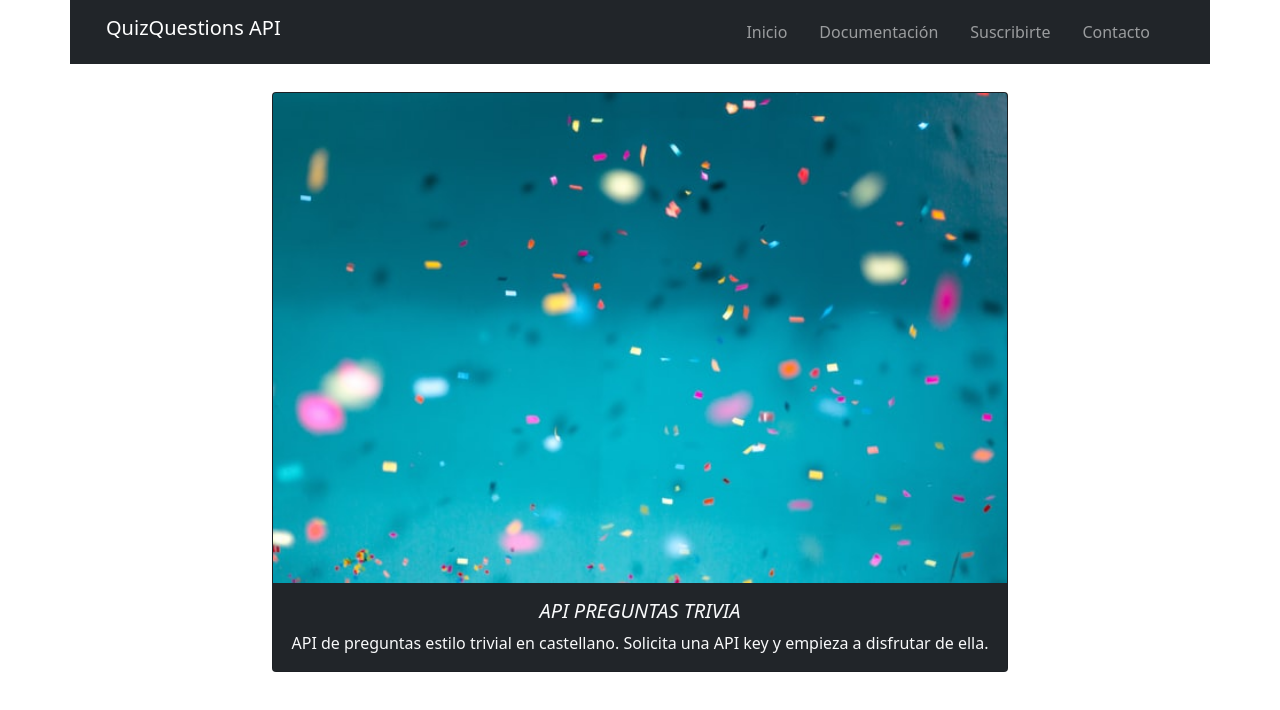
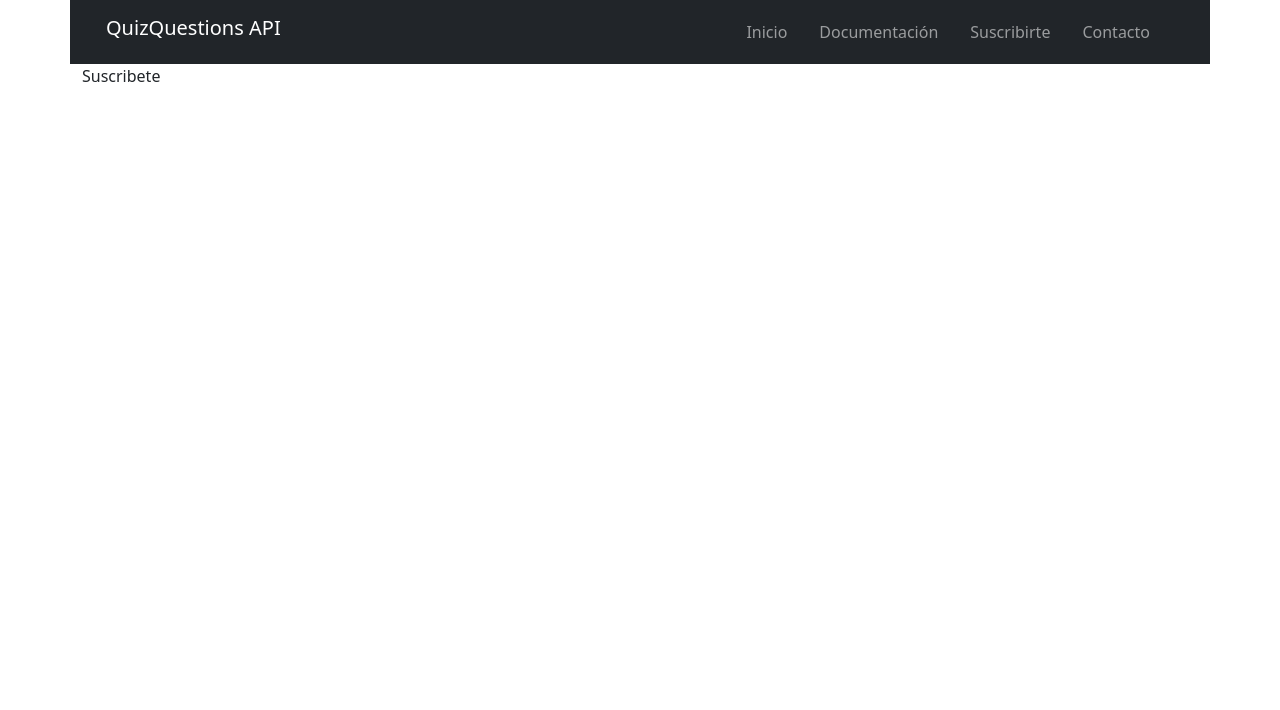
Before and after one commit to jorgeAgoiz/test-app-vite, a React (Vite) app: page /suscribe in a window 1280 px wide. Shown: the top 710 px of the page. Built offline with nearby package versions, Linux system fonts and the light colour scheme.

Commit message:
Added wouter to handle the routes

```diff
--- a/package.json
+++ b/package.json
@@ -10,7 +10,8 @@
     "bootstrap": "^5.1.3",
     "react": "^17.0.0",
     "react-bootstrap": "^2.0.1",
-    "react-dom": "^17.0.0"
+    "react-dom": "^17.0.0",
+    "wouter": "^2.8.0-alpha.1"
   },
   "devDependencies": {
     "@types/react": "^17.0.0",
--- a/src/App.tsx
+++ b/src/App.tsx
@@ -1,6 +1,10 @@
 import React from 'react'
-import { Card, Col, Container, Row } from 'react-bootstrap'
+import { Container } from 'react-bootstrap'
+import { Route, Switch } from 'wouter'
+import Contact from './components/Contact/Contact'
 import Header from './components/Header/Header'
+import Home from './components/Home/Home'
+import Suscribe from './components/Suscribe/Suscribe'
 
 
 const App = (): JSX.Element => {
@@ -8,22 +12,11 @@ const App = (): JSX.Element => {
 	return (
 		<Container className='App'>
 			<Header />
-			<Row xs={1} md={2} lg={2} xl={2} className="g-4 mt-1 justify-content-center">
-				<Col md={10} lg={8} xl={8}>
-					<Card bg='dark' className='text-light' >
-						<Card.Img
-							variant="top"
-							src="../images/mainPic.jpg"
-						/>
-						<Card.Body className='text-center'>
-							<Card.Title className='fst-italic'>API PREGUNTAS TRIVIA</Card.Title>
-							<Card.Text>
-								API de preguntas estilo trivial en castellano. Solicita una API key y empieza a disfrutar de ella.
-							</Card.Text>
-						</Card.Body>
-					</Card>
-				</Col>
-			</Row>
+			<Switch>
+				<Route path={'/'} component={Home} />
+				<Route path={'/contact'} component={Contact} />
+				<Route path={'/suscribe'} component={Suscribe} />
+			</Switch>
 		</Container>
 	)
 }
--- /dev/null
+++ b/src/components/Contact/Contact.tsx
@@ -0,0 +1,12 @@
+import React from 'react'
+
+const Contact = () => {
+
+	return (
+		<div>
+            Contacto
+		</div>
+	)
+}
+
+export default Contact
--- a/src/components/Header/Header.tsx
+++ b/src/components/Header/Header.tsx
@@ -1,7 +1,9 @@
 import React from 'react'
 import { Row, Navbar, Container, Nav } from 'react-bootstrap'
+import { useLocation } from 'wouter'
 
 const Header = (): JSX.Element => {
+	const [ location, setLocation ] = useLocation()
 
 	return (
 		<Row>
@@ -13,16 +15,16 @@ const Header = (): JSX.Element => {
 					<Navbar.Toggle aria-controls="responsive-navbar-nav" />
 					<Navbar.Collapse id="responsive-navbar-nav" className="justify-content-end">
 						<Nav>
-							<Nav.Link className='me-3' href="/">
+							<Nav.Link className='me-3' onClick={() => setLocation('/')}>
 								Inicio
 							</Nav.Link>
-							<Nav.Link className='me-3' href="/documentation">
+							<Nav.Link className='me-3' onClick={() => setLocation('/documentation')}>
 								Documentación
 							</Nav.Link>
-							<Nav.Link className='me-3' href="/suscribe">
+							<Nav.Link className='me-3' onClick={() => setLocation('/suscribe')}>
 								Suscribirte
 							</Nav.Link>
-							<Nav.Link className='me-3' href="/contact">
+							<Nav.Link className='me-3' onClick={() => setLocation('/contact')}>
 								Contacto
 							</Nav.Link>
 						</Nav>
--- /dev/null
+++ b/src/components/Home/Home.tsx
@@ -0,0 +1,28 @@
+import React from 'react'
+import { Row, Col, Card } from 'react-bootstrap'
+
+const Home = () => {
+
+	return (
+		<>
+			<Row xs={1} md={2} lg={2} xl={2} className="g-4 mt-1 justify-content-center">
+				<Col md={10} lg={8} xl={8}>
+					<Card bg='dark' className='text-light' >
+						<Card.Img
+							variant="top"
+							src="../images/mainPic.jpg"
+						/>
+						<Card.Body className='text-center'>
+							<Card.Title className='fst-italic'>API PREGUNTAS TRIVIA</Card.Title>
+							<Card.Text>
+								API de preguntas estilo trivial en castellano. Solicita una API key y empieza a disfrutar de ella.
+							</Card.Text>
+						</Card.Body>
+					</Card>
+				</Col>
+			</Row>
+		</>
+	)
+}
+
+export default Home
--- /dev/null
+++ b/src/components/Suscribe/Suscribe.tsx
@@ -0,0 +1,12 @@
+import React from 'react'
+
+const Suscribe = () => {
+
+	return (
+		<div>
+            Suscribete
+		</div>
+	)
+}
+
+export default Suscribe
```
Also changed, not shown: 1 other file (tests, documents, lock files or other folders).
